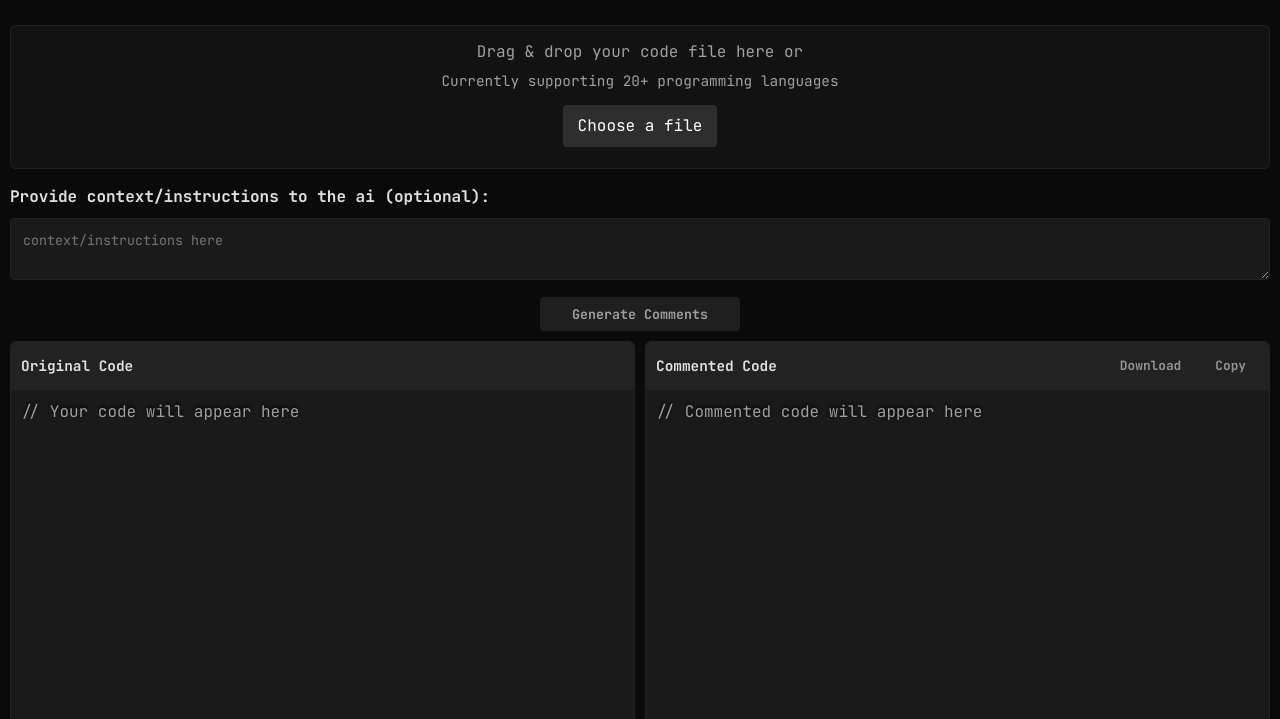
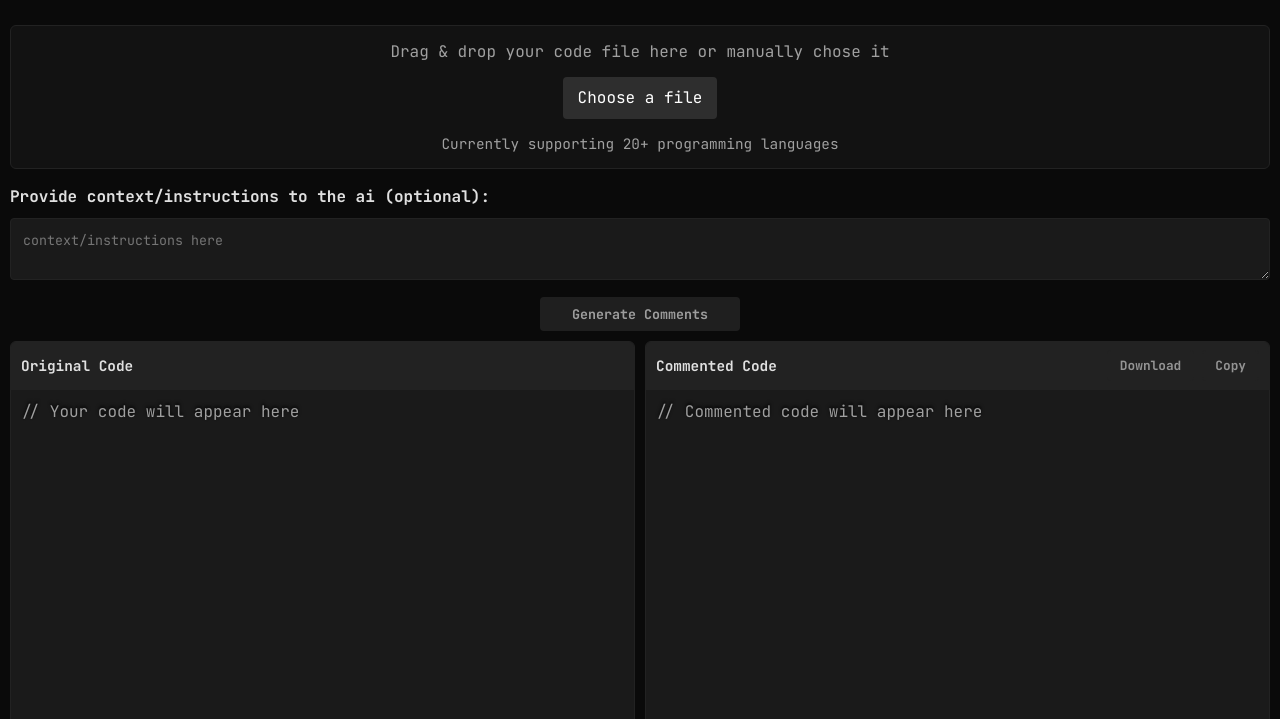
Before and after one commit to AzmiBousedra/comments4.me, a website: page public/index.html in a window 1280 px wide. Shown: the part 81-800 px from the top of the page. Drawn offline with Linux system fonts and the light colour scheme; no server answers.

Commit message:
Update index.html

```diff
--- a/public/index.html
+++ b/public/index.html
@@ -31,10 +31,11 @@
             <section class="upload-section">
                 <!-- File upload section using drag-and-drop and file input -->
                 <div id="drop-area" class="drop-area">
-                    <p>Drag & drop your code file here or</p>
-                    <p class="accepted">Currently supporting 20+ programming languages</p>
+                    <p>Drag & drop your code file here or manually chose it</p>
                     <input type="file" id="file-input" accept=".html,.htm,.xml,.svg,.mathml,.css,.scss,.sass,.less,.js,.jsx,.ts,.tsx,.c,.h,.cpp,.hpp,.cc,.cxx,.c++,.h++,.go,.java,.json,.php,.php3,.php4,.php5,.phtml,.sql,.py,.pyw,.swift,.mongodb">                    <label for="file-input" class="file-input-label">Choose a file</label>
                     <p id="file-name" class="file-name"></p>
+                    <p class="accepted">Currently supporting 20+ programming languages</p>
+
                 </div>
 
                 <!-- Text area for optional user context input -->
```
